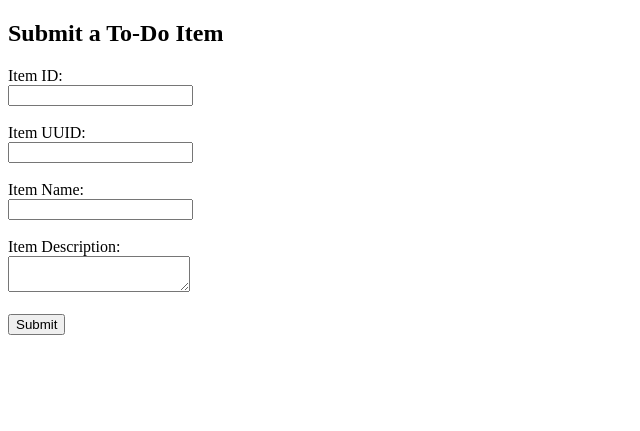
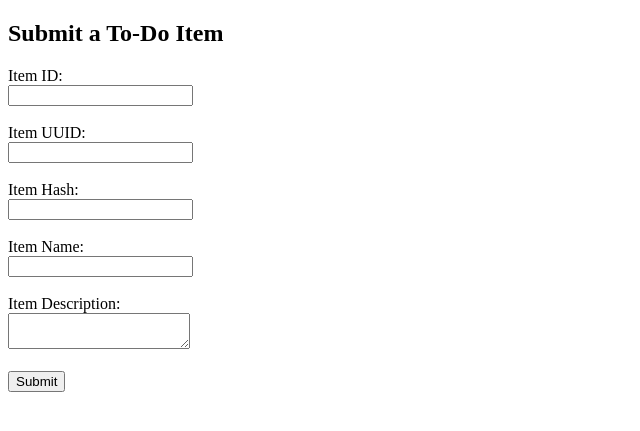
Before and after one commit to Shoyab-786/tutedute-assignments, a Flask app: page /todo in a window 1280 px wide. Shown: the top 431 px of the page, without its empty margins (0-640 px from the left). Run offline with Flask 3, Linux system fonts and the light colour scheme.

Commit message:
Added Item Hash field in master_1

```diff
--- a/Tutedude-Assignment-4/Task-3/templates/todo.html
+++ b/Tutedude-Assignment-4/Task-3/templates/todo.html
@@ -14,6 +14,9 @@
     <label for="itemUUID">Item UUID:</label><br>
     <input type="text" name="itemUUID" required><br><br>
 
+    <label for="itemHash">Item Hash:</label><br>
+    <input type="text" name="itemHash" required><br><br>
+
     <label for="itemName">Item Name:</label><br>
     <input type="text" name="itemName" required><br><br>
 
```
